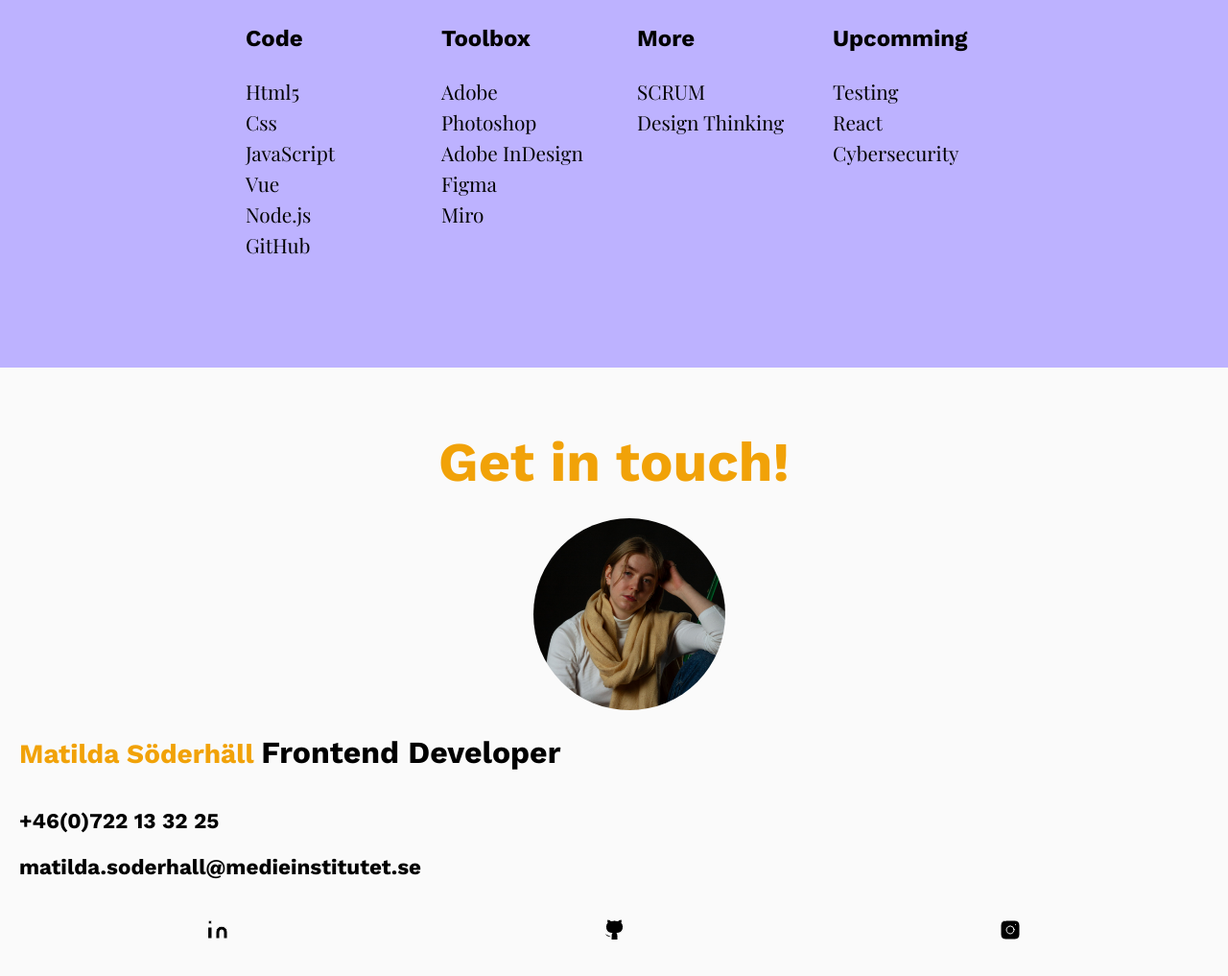
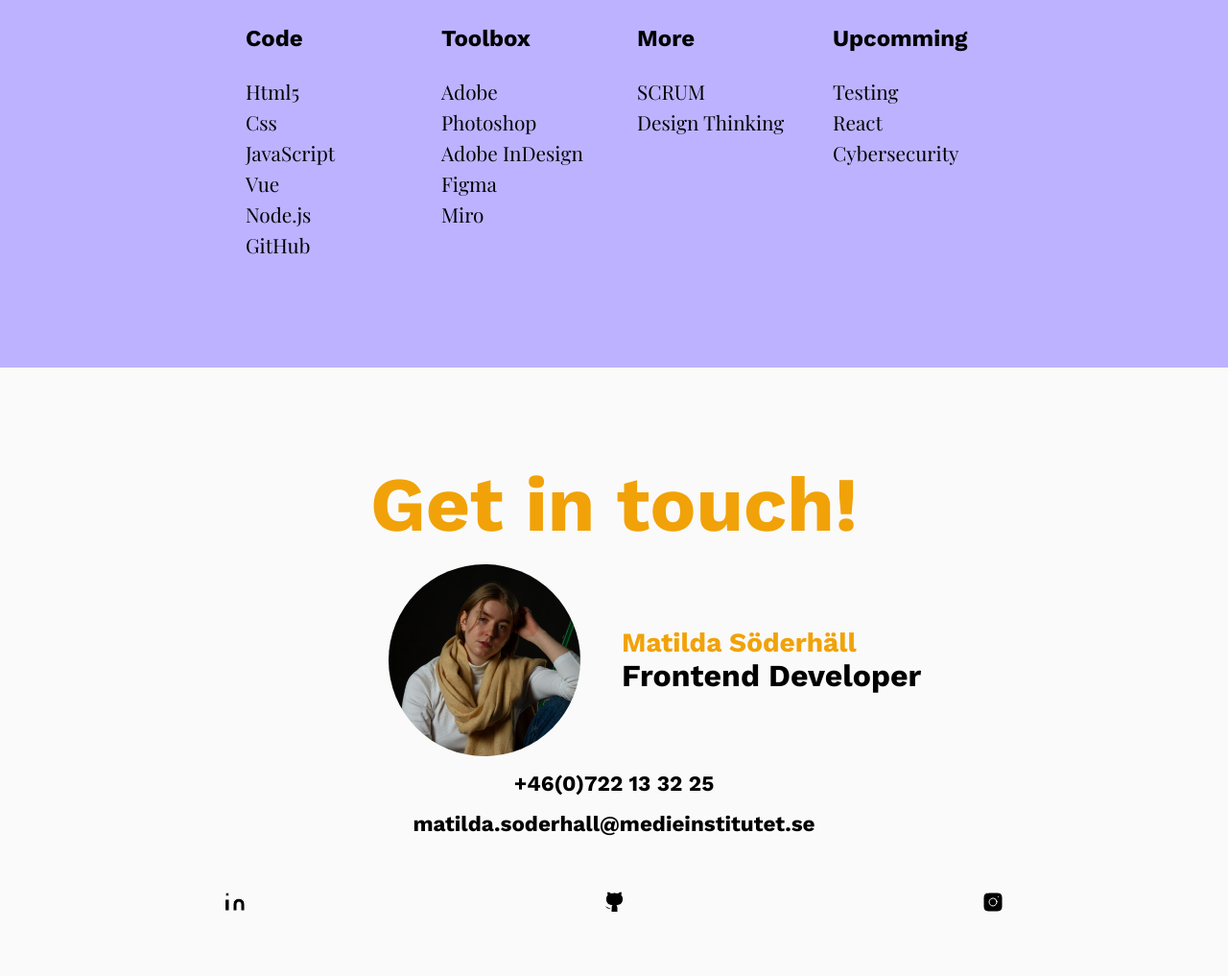
Before and after one commit to matildasoderhall/portfolio, a website built with Vite: page index.html in a window 1280 px wide. Shown: the part 3231-4248 px from the top of the page at 96% size. Built offline with nearby package versions, Linux system fonts and the light colour scheme; a web font is replaced by a local one.

Commit message:
add layout and styling to footer

```diff
--- a/index.html
+++ b/index.html
@@ -85,9 +85,8 @@
     <footer>
       <h2>Get in touch!</h2>
       <div class="img-container">
-        <img src="./src/images/profilbild_small.jpg" alt="" width="2994" height="2994" class="profile-img">
+        <img src="./src/images/profilbild_small.jpg" alt="" class="profile-img" width="2994" height="2994">
       </div>
-      <div class="contact-info-container">
       <h3>
         <span class="my-name">Matilda Söderhäll</span>
         <span>Frontend Developer</span>
@@ -107,7 +106,6 @@
           <i data-feather="instagram"></i>
         </a>
       </nav>
-      </div>
     </footer>
     <script type="module" src="/src/main.ts"></script>
   </body>
--- a/src/styles/_desktop.scss
+++ b/src/styles/_desktop.scss
@@ -27,3 +27,17 @@
     text-align: center;
   }
 }
+
+
+footer {
+    grid-template-columns: repeat(4, 1fr);
+
+    .img-container{
+        grid-column: 2;
+        padding-right: 1.7rem;
+    }
+
+    h3 {
+        grid-column: 3 / span 2;
+    }
+}
--- a/src/styles/_mobile.scss
+++ b/src/styles/_mobile.scss
@@ -154,7 +154,8 @@ main {
 }
 
 footer {
-    margin: 25px 0 80px;
+    margin: 25px 1rem 80px;
+    text-align: center;
     h2 {
         font-size: 3.6rem;
         color: variables.$gamboge;
@@ -175,6 +176,7 @@ footer {
     }
     .contact-details {
         margin: 40px 0;
+        font-weight: bold;
         p {
             overflow-wrap: break-word;
         }
--- a/src/styles/_tablet.scss
+++ b/src/styles/_tablet.scss
@@ -1,4 +1,12 @@
 @use 'variables';
+
+h2 {
+  font-size: 5rem;
+}
+
+// -------------------------------------------------------------
+// --------------------------- Header --------------------------
+// -------------------------------------------------------------
 
 header {
     padding-inline: 10%;
@@ -109,3 +117,57 @@ header {
     text-align: center;
   }
 }
+
+
+footer {
+  display: grid;
+  grid-template-columns: repeat(3, 1fr);
+  grid-template-rows: 4;
+  gap: 1rem;
+  align-items: center;
+  text-align: left;
+  padding: 2rem;
+
+  h2 {
+    grid-column: 1 / -1;
+    font-size: 5rem;
+  }
+
+  .img-container {
+    grid-column: 1;
+    grid-row: 2;
+    display: flex;
+    justify-content: end;
+
+    img {
+      margin: 0;
+      width: 200px;
+      height: 200px;
+    }
+  }
+
+  h3 {
+    grid-column: 2 / span 2;
+    grid-row: 2;
+    display: flex;
+    flex-direction: column;
+  }
+
+  .contact-details {
+    grid-column: 1 / -1;
+    grid-row: 3 / 4;
+    display: flex;
+    flex-direction: column;
+    align-items: center;
+    margin: 0;
+    gap: 1rem;
+
+    p {
+      margin: 0;
+    }
+  }
+
+  nav {
+    grid-column: 1 / -1;
+  }
+}
```
Lines whose indentation alone changed are shown as unchanged.
